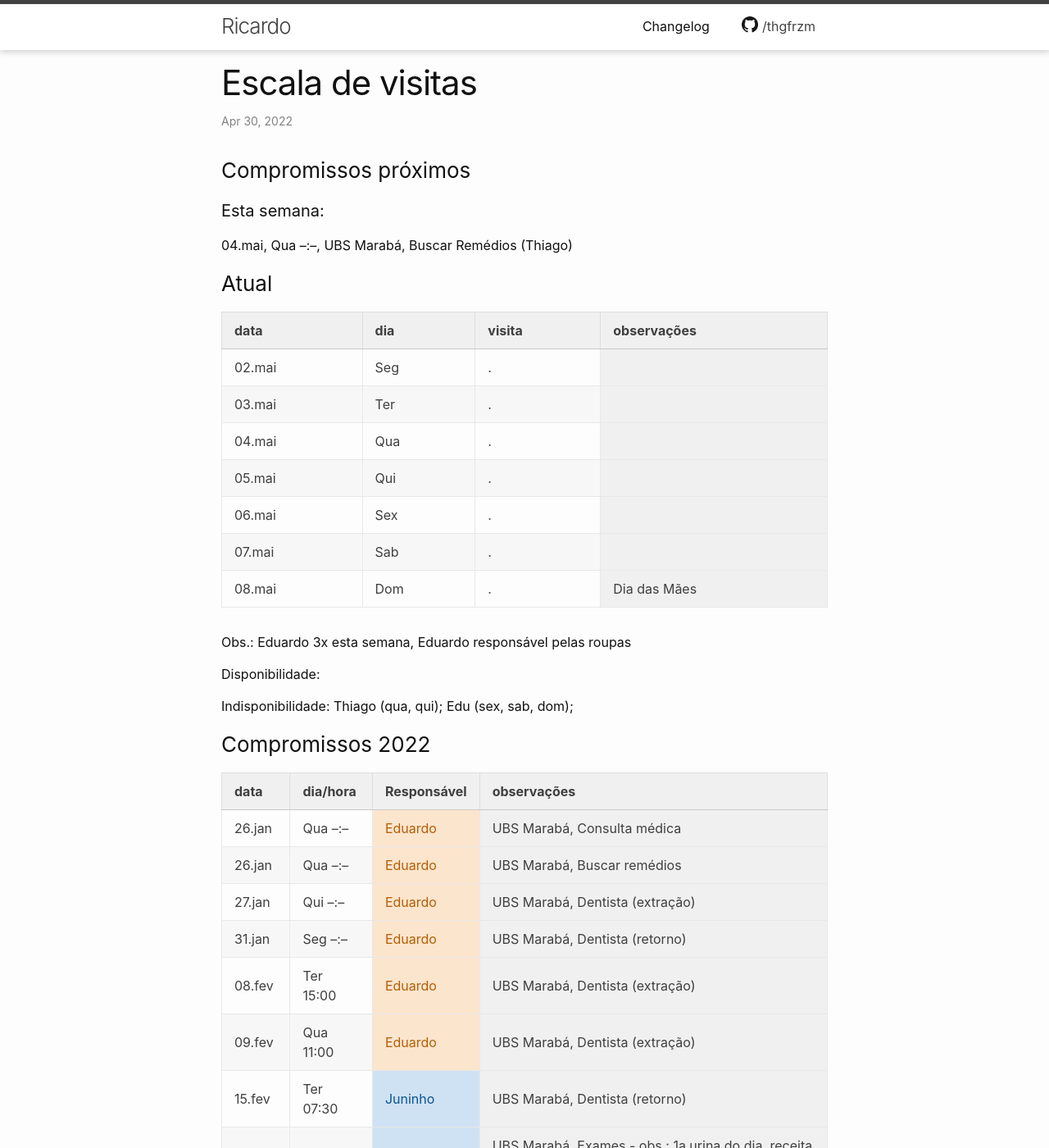
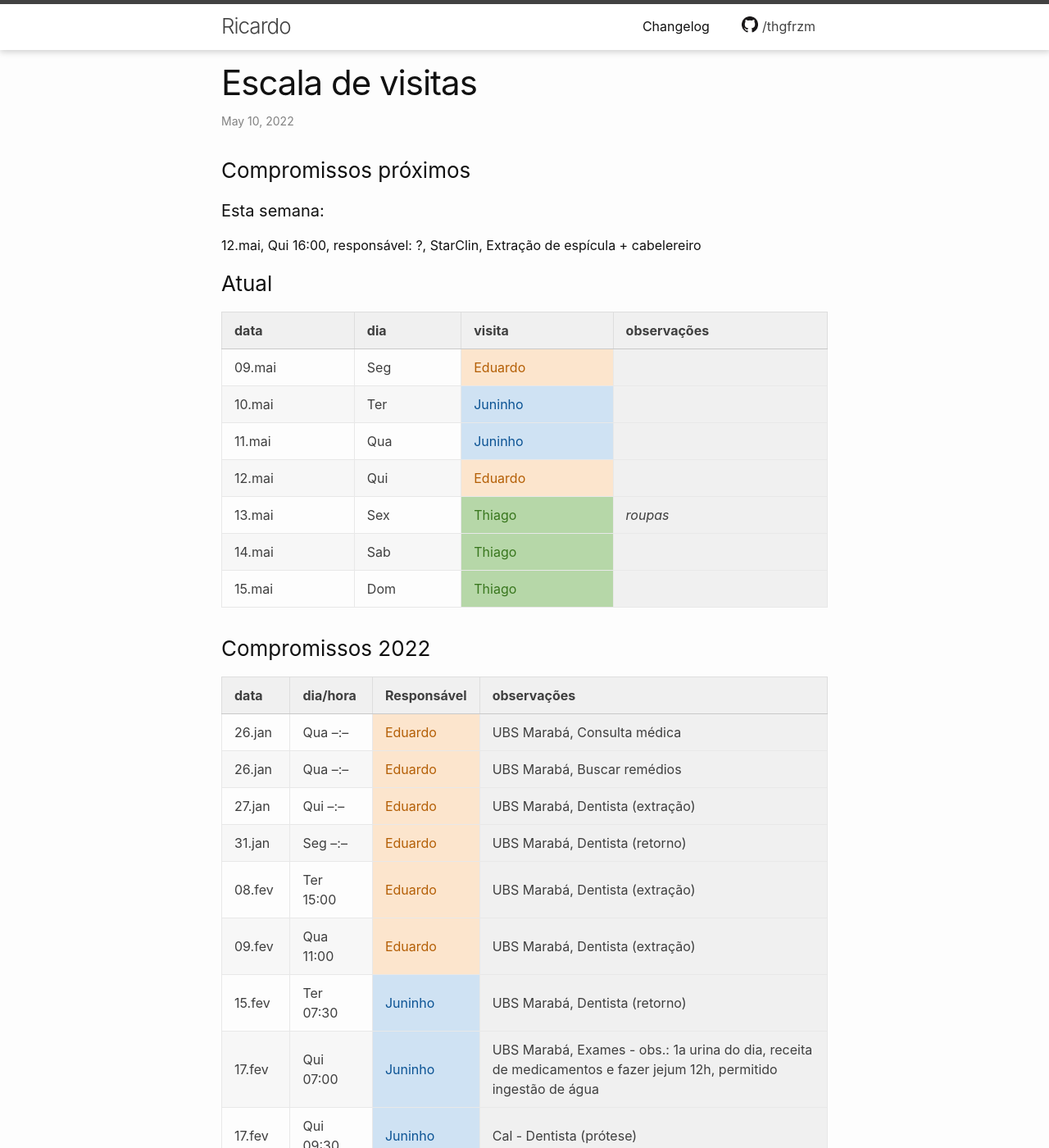
Before and after one commit to thgfrzm/ricardo, a Jekyll site: the page built from _posts/2018-12-13-escala-visitas.markdown, in a window 1280 px wide and 1400 px high. Shown: the whole window at 82% size. Built offline with Jekyll 4.4.1, drawn with Linux system fonts in a browser that asks for light colours; some of the changed text lies outside the part shown.

Commit message:
Update 2018-12-13-escala-visitas.markdown

```diff
--- a/_posts/2018-12-13-escala-visitas.markdown
+++ b/_posts/2018-12-13-escala-visitas.markdown
@@ -1,7 +1,7 @@
 ---
 layout: post
 title:  "Escala de visitas"
-date:   2022-04-30 00:00:00 -0300
+date:   2022-05-10 00:00:00 -0300
 categories: agenda
 ---
 <!--
@@ -14,28 +14,22 @@ categories: agenda
 
 #### Esta semana:
 
-04.mai, Qua --:--, UBS Marabá, Buscar Remédios (Thiago)
+12.mai, Qui 16:00, responsável: ?, StarClin, Extração de espícula + cabelereiro
 
 <!-- #### Próxima semana: -->
 
 
 ### Atual
 
-| data   | dia | visita | observações  |
-| ------ | --- | ------ | ------------ |
-| 02.mai | Seg | .      |              |
-| 03.mai | Ter | .      |              |
-| 04.mai | Qua | .      |              |
-| 05.mai | Qui | .      |              |
-| 06.mai | Sex | .      |              |
-| 07.mai | Sab | .      |              |
-| 08.mai | Dom | .      | Dia das Mães |
-
-Obs.: Eduardo 3x esta semana, Eduardo responsável pelas roupas
-
-Disponibilidade:
-
-Indisponibilidade: Thiago (qua, qui); Edu (sex, sab, dom);
+| data   | dia | visita  | observações |
+| ------ | --- | ------- | ----------- |
+| 09.mai | Seg | Eduardo |             |
+| 10.mai | Ter | Juninho |             |
+| 11.mai | Qua | Juninho |             |
+| 12.mai | Qui | Eduardo |             |
+| 13.mai | Sex | Thiago  | _roupas_    |
+| 14.mai | Sab | Thiago  |             |
+| 15.mai | Dom | Thiago  |             |
 
 
 ### Compromissos 2022
@@ -63,6 +57,7 @@ Indisponibilidade: Thiago (qua, qui); Edu (sex, sab, dom);
 | 27.abr | Qua 09:15 | Juninho     | UBS Marabá, Nutricionista                                                                                          |
 | 29.abr | Sex 15:00 | Eduardo     | StarClin, Retorno                                                                                                  |
 | 04.mai | Qua --:-- | Thiago      | UBS Marabá, Buscar remédios                                                                                        |
+| 12.mai | Qui 16:00 | ?           | StarClin, Extração de espícula                                                                                     |
 | 31.out | ??? ??:?? | ?           | UBS Marabá, agendar consulta médica para SET (em março exames tiveram bons resultados, pressão arterial aceitável) |
 
 
@@ -1298,3 +1293,10 @@ Indisponibilidade: Thiago (qua, qui); Edu (sex, sab, dom);
 | 29.abr    | Sex | Juninho     | _roupas_                                            |
 | 30.abr    | Sab | Thiago      |                                                     |
 | 01.mai    | Dom | Thiago      |                                                     |
+| 02.mai    | Seg | Juninho     |                                                     |
+| 03.mai    | Ter | Eduardo     |                                                     |
+| 04.mai    | Qua | Eduardo     |                                                     |
+| 05.mai    | Qui | Juninho     |                                                     |
+| 06.mai    | Sex | Eduardo     | _roupas_                                            |
+| 07.mai    | Sab | Thiago      |                                                     |
+| 08.mai    | Dom | Thiago      | Dia das Mães                                        |
```
